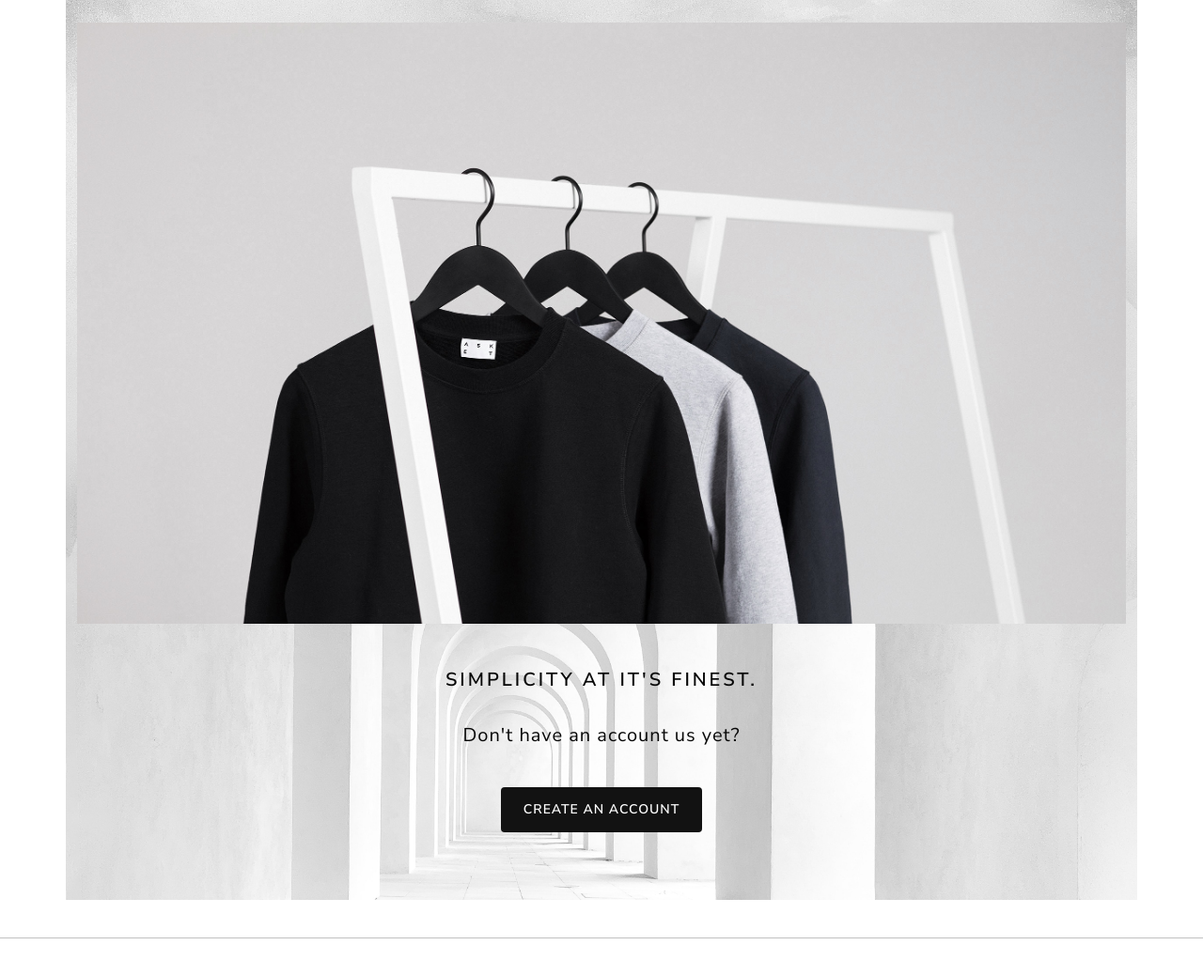
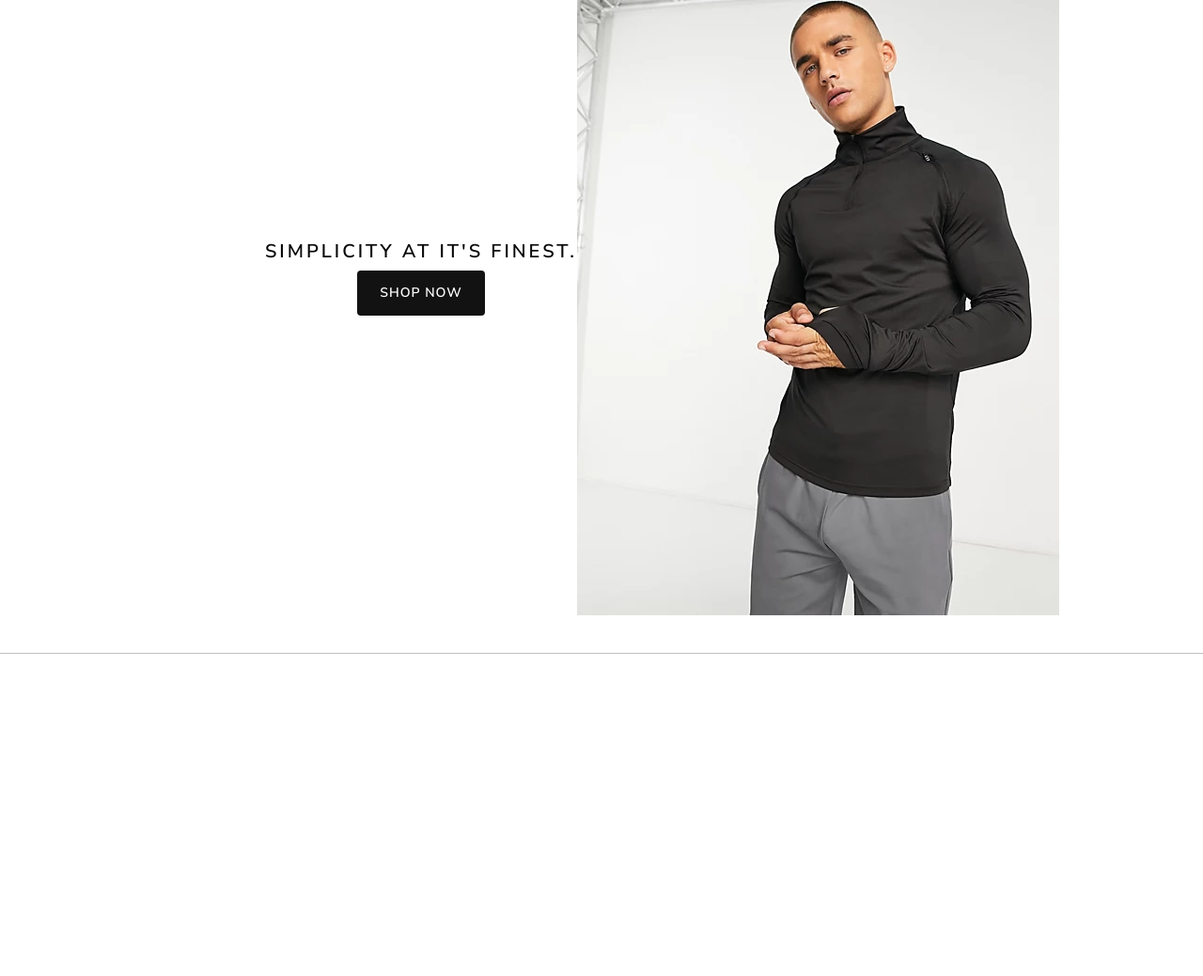
Before and after one commit to JoseParra28/Louis., a Django app: page / in a window 1280 px wide. Shown: the part 142-1181 px from the top of the page at 94% size. After the commit the page ends 838 px from the top, so only its background shows below. Run offline with Django 4.2, Linux system fonts and the light colour scheme; data that the repository does not hold is empty; some libraries are stand-ins or nearby versions.

Commit message:
added image slider

```diff
--- a/checkout/views.py
+++ b/checkout/views.py
@@ -13,6 +13,7 @@ def checkout(request):
     if not bag:
         messages.error(request, "There's nothing in your bag at the moment")
     return redirect(reverse('store'))
+    # return render(request, 'checkout/checkout.html')
 
     order_from = OrderForm()
     template = 'checkout/checkout.html'
@@ -20,3 +21,4 @@ def checkout(request):
         'order_from': order_from,
     }
     return render(request, template, context)
+    # return render(request, 'checkout/checkout.html')
--- a/store/static/css/base.css
+++ b/store/static/css/base.css
@@ -115,3 +115,14 @@ label:hover ~ input:checked ~ label{
 .rating-star i{
   color: #ffb503 !important;
 }
+
+/* ---------------------carossel slider */
+.carousel-inner {
+  display: flex;
+  justify-content: center;
+}
+.carossel-content {
+  z-index: 1;
+  margin-top: 20%;
+  margin-left: -30%;
+}
--- /dev/null
+++ b/store/static/javascript/base.js
@@ -0,0 +1 @@
+$('.carousel').carousel()
--- a/store/templates/store/store.html
+++ b/store/templates/store/store.html
@@ -7,8 +7,33 @@
 
 
     <!-- Introduction section  -->
+    <div id="carouselExampleControls" class="carousel slide" data-ride="carousel">
+      <div class="carousel-inner">
+        <div class="carossel-content d-block text-center">
+          <h4> Simplicity at it's finest. </h4>
+          <a class="btn btn-alert navbar-btn text-white" type="button" href="{% url 'account_signup' %}">Shop now</a>
+        </div>
+        <div class="carousel-item active">
+          <img class="d-block w-40" src="media/media/201920288-1-black.webp" alt="First slide">
+        </div>
+        <div class="carousel-item ">
+          <img class="d-block w-30" src="media/media/app001prod_1_meeCJJS.webp" alt="Second slide">
+        </div>
+        <div class="carousel-item">
+          <img class="d-block w-30" src="media/media/app001prod_8.jpeg" alt="Third slide">
+        </div>
+      </div>
+      <a class="carousel-control-prev" href="#carouselExampleControls" role="button" data-slide="prev">
+        <span class="carousel-control-prev-icon" aria-hidden="true"></span>
+        <span class="sr-only">Previous</span>
+      </a>
+      <a class="carousel-control-next" href="#carouselExampleControls" role="button" data-slide="next">
+        <span class="carousel-control-next-icon" aria-hidden="true"></span>
+        <span class="sr-only">Next</span>
+      </a>
+    </div>
 
-    <section class="py-4 text-center container section-img">
+    <!-- <section class="py-4 text-center container section-img">
       <div class="img-div">
         <div class="img-1"></div>
         <div class="img-2"></div>
@@ -22,7 +47,7 @@
                 <a class="btn btn-alert navbar-btn text-white" type="button" href="{% url 'account_signup' %}">Create an account</a>
             </div>
         </div>
-   </section>
+   </section> -->
    <br>
    <hr>
    <br>
```
Also changed, not shown: checkout/templates/checkout/base.html (renamed from templates/base.html).
